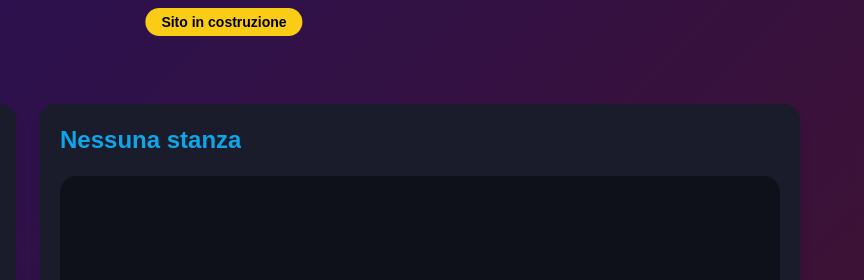
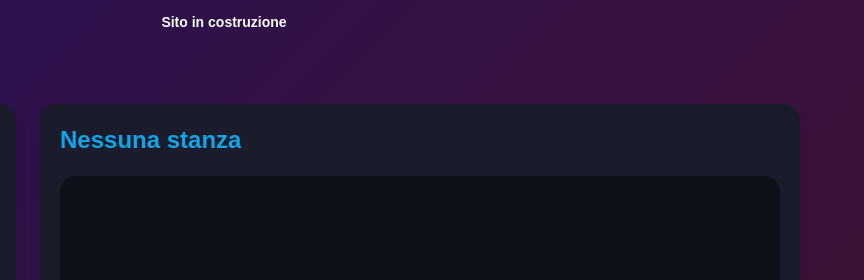
Before and after one commit to calinati1011-star/partyfinderit, a website: page public/index.html in a window 1280 px wide. Shown: the top 280 px of the page, 416-1280 px from the left. Drawn offline with nearby package versions, Linux system fonts and the light colour scheme; no server answers.

Commit message:
index.html change

```diff
--- a/public/index.html
+++ b/public/index.html
@@ -73,7 +73,7 @@ body{margin:0;font-family:'Arial',sans-serif;overflow-x:hidden;}
 <body class="text-white min-h-screen flex justify-center items-start p-2 sm:p-4 relative overflow-hidden">
 
 <!-- Sito in costruzione -->
-<div class="fixed top-2 left-1/2 -translate-x-1/2 bg-yellow-400 text-black px-4 py-1 rounded-full z-50 text-sm font-semibold">
+<div class="fixed top-2 left-1/2 -translate-x-1/2 bg-black-400 text-white px-4 py-1 rounded-full z-50 text-sm font-semibold">
   Sito in costruzione
 </div>
 
```
